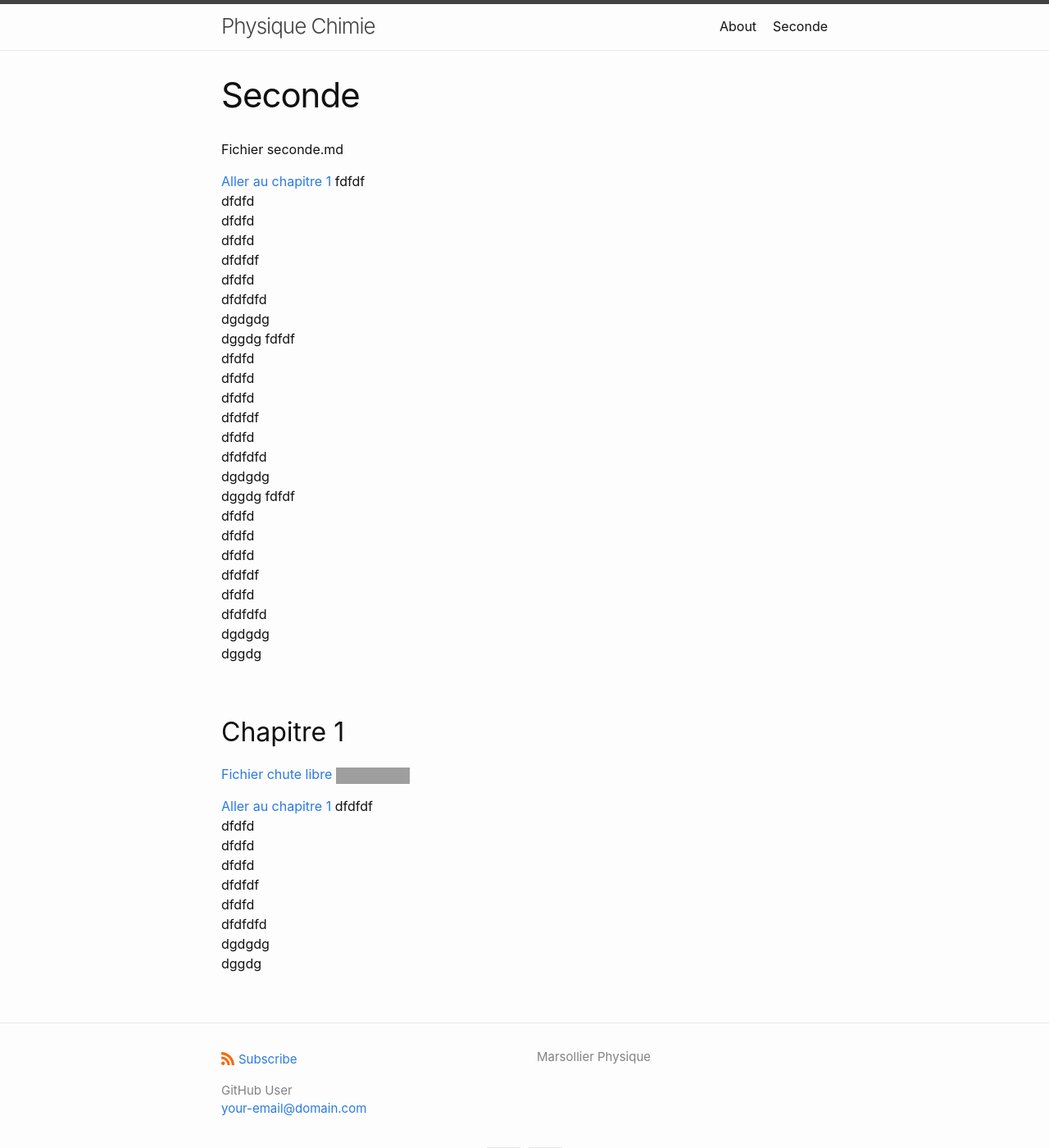
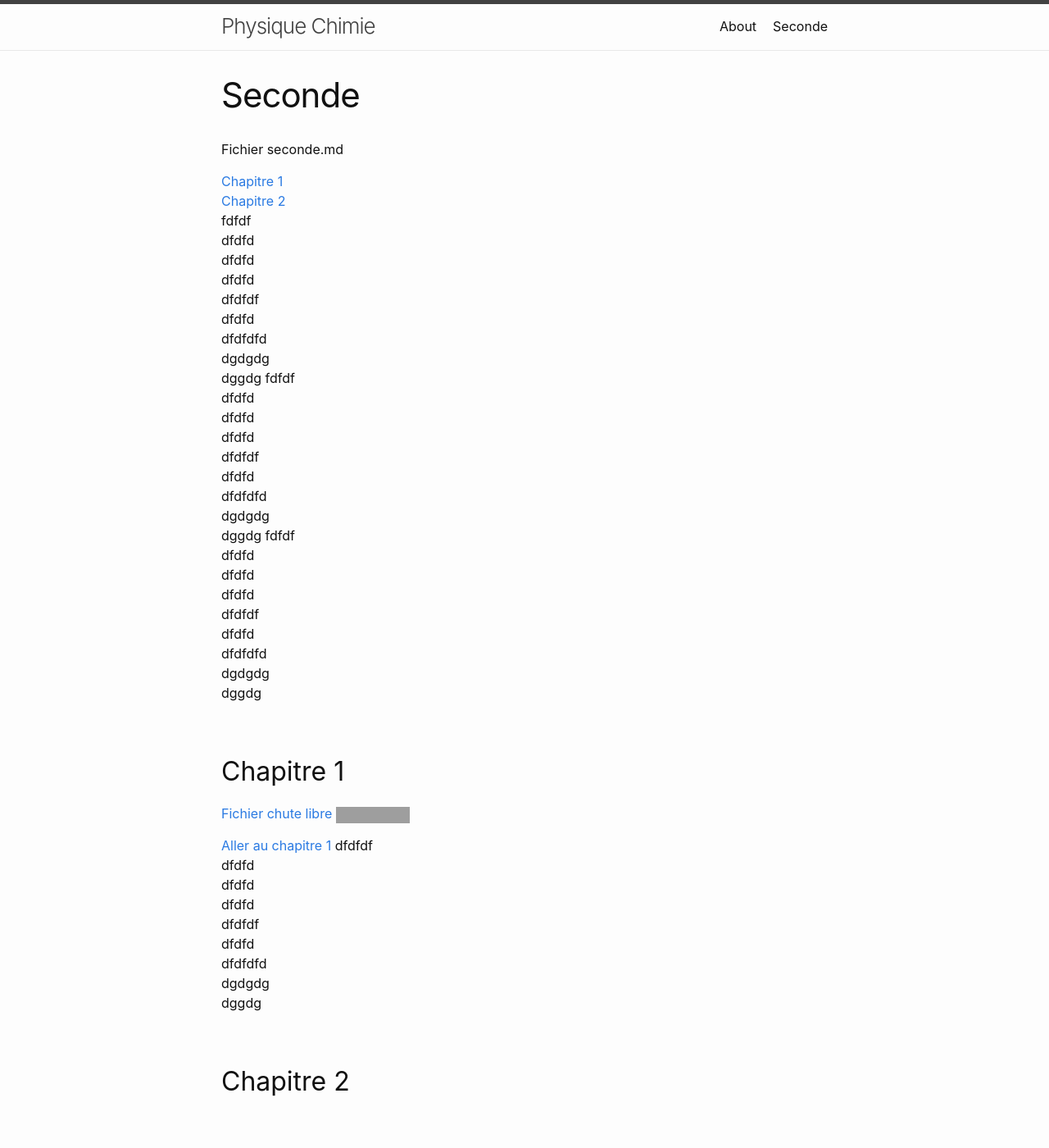
Before and after one commit to dmarsollier/Mon-site, a Jekyll site: the page built from seconde.md, in a window 1280 px wide and 1400 px high. Shown: the whole window at 82% size. Built offline with Jekyll 4.4.1, drawn with Linux system fonts in a browser that asks for light colours; grey boxes are pictures that could not be loaded.

Commit message:
chapitre 2

```diff
--- a/seconde.md
+++ b/seconde.md
@@ -4,7 +4,8 @@ title: Seconde
 ---
 Fichier seconde.md
 
-[Aller au chapitre 1](#Chap1)
+[Chapitre 1](#Chap1)
+[Chapitre 2](#Chap2)
 fdfdf
 dfdfd
 dfdfd
@@ -48,3 +49,5 @@ dfdfd
 dfdfdfd
 dgdgdg
 dggdg
+
+## Chapitre 2 {#Chap2}
```
